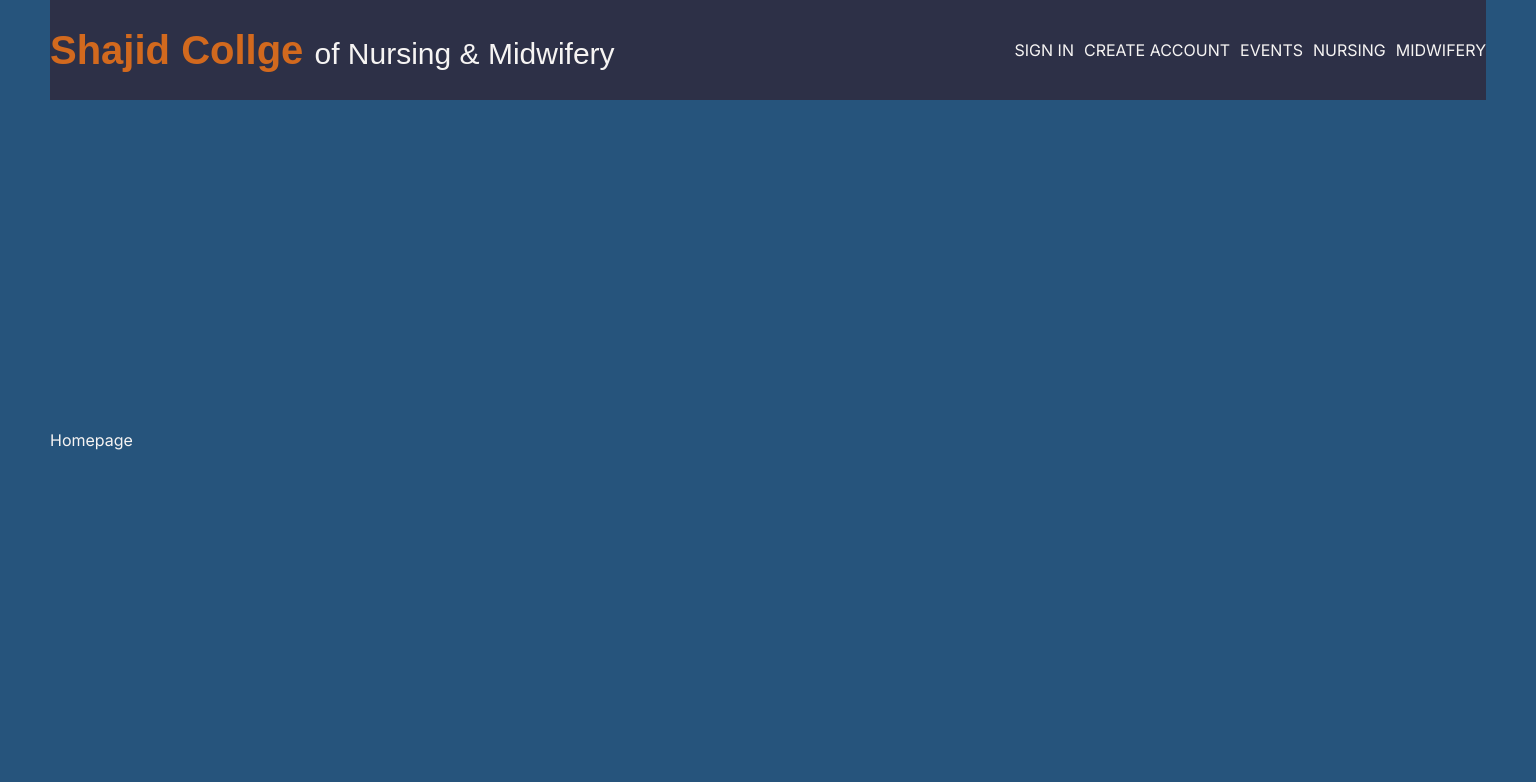
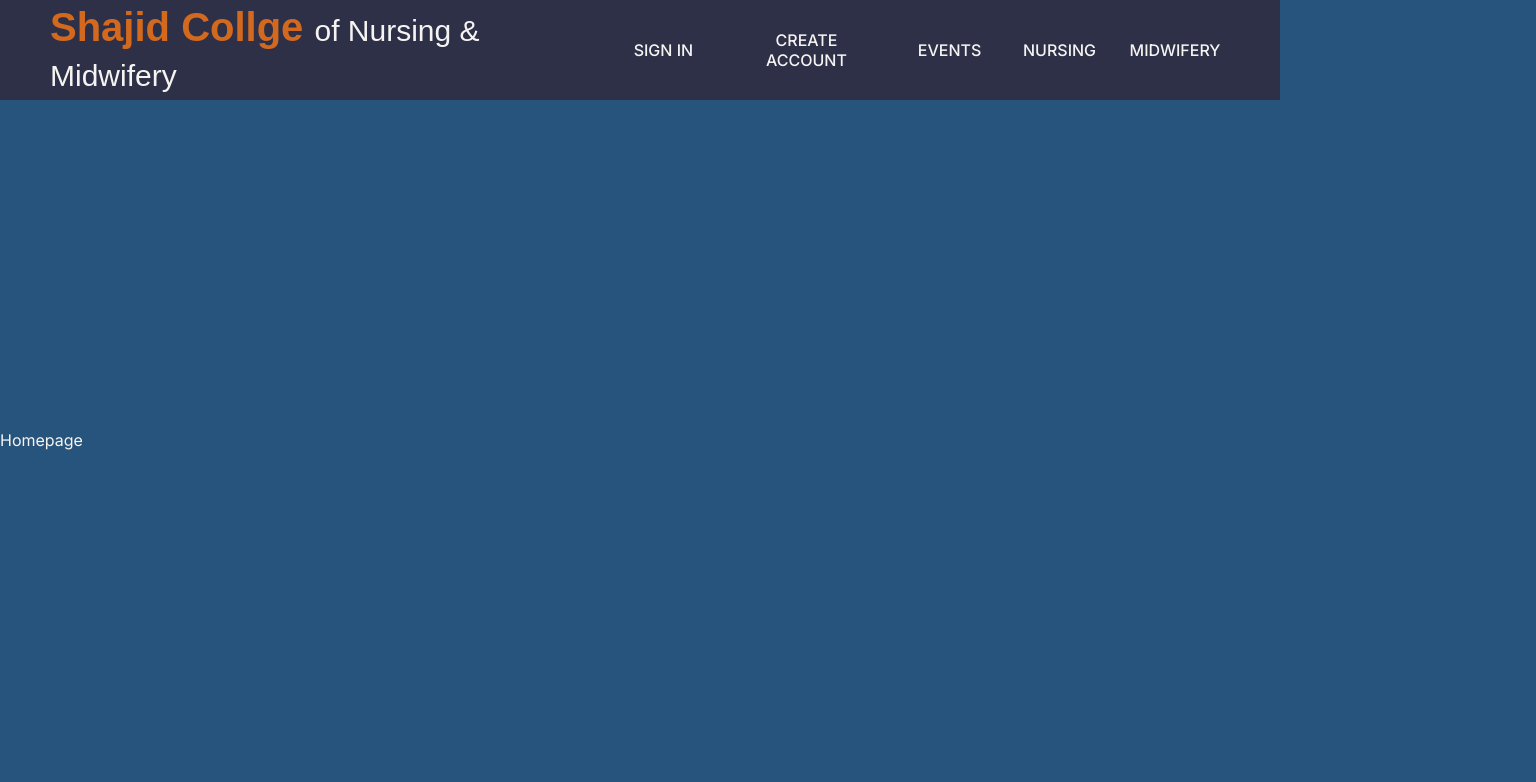
Before and after one commit to GlorifiedIntel/shajid-app, a Next.js app: page / in a window 1280 px wide. Shown: the top 782 px of the page, 1536 px wide, since content can reach past the window. Built offline with nearby package versions, Linux system fonts and the light colour scheme.

Commit message:
commit
updating pages

```diff
--- a/src/app/globals.css
+++ b/src/app/globals.css
@@ -33,10 +33,8 @@ a {
 }
 
 .container {
-    width: 1536px;
+    width: 100%;
     margin: auto;
-    padding-left: 50px;
-    padding-right: 50px;
     min-height: 100vh;
     display: flex;
     flex-direction: column;
--- a/src/components/navbar/links/Links.jsx
+++ b/src/components/navbar/links/Links.jsx
@@ -1,5 +1,7 @@
-import Link from 'next/link';
-import styles from './Links.module.css';
+'use client';
+
+import styles from './links.module.css';
+import NavLink from './navLink/navLink';
 
 const Links = () => {
   const links = [
@@ -13,9 +15,7 @@ const Links = () => {
   return (
     <div className={styles.links}>
       {links.map((link) => (
-        <Link href={link.path} key={link.title} className={styles.link}>
-          {link.title}
-        </Link>
+       <NavLink item={link} key={link.title}/>
       ))}
     </div>
   );
--- a/src/components/navbar/navbar.module.css
+++ b/src/components/navbar/navbar.module.css
@@ -4,6 +4,10 @@
     display: flex;
     align-items: center;
     justify-content: space-between;
+    width: 100%;
+    padding-left: 50px;
+    padding-right: 50px;
+
 }
 
 .logo {
```
